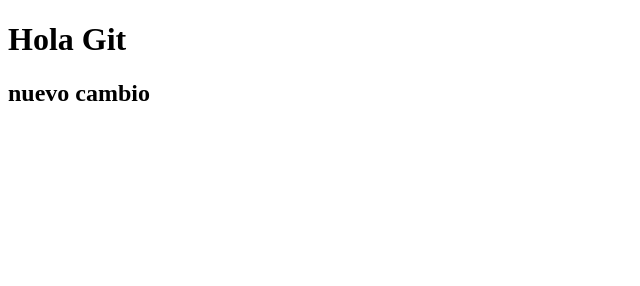
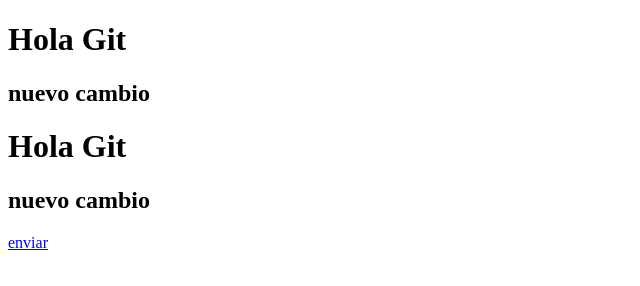
Before and after one commit to EmanuelCode19/HelloGit, a plain HTML site: page index.html in a window 1280 px wide. Shown: the whole page, without its empty margins (0-640 px from the left). Drawn offline with Linux system fonts and the light colour scheme.

Commit message:
para develo

```diff
--- a/index.html
+++ b/index.html
@@ -9,5 +9,9 @@
 <body>
     <h1>Hola Git</h1>
     <h2>nuevo cambio</h2>
+
+    <h1>Hola Git</h1>
+    <h2>nuevo cambio</h2>
+    <a href="#">enviar</a>
 </body>
 </html>
```
Also changed, not shown: 2 other files.
